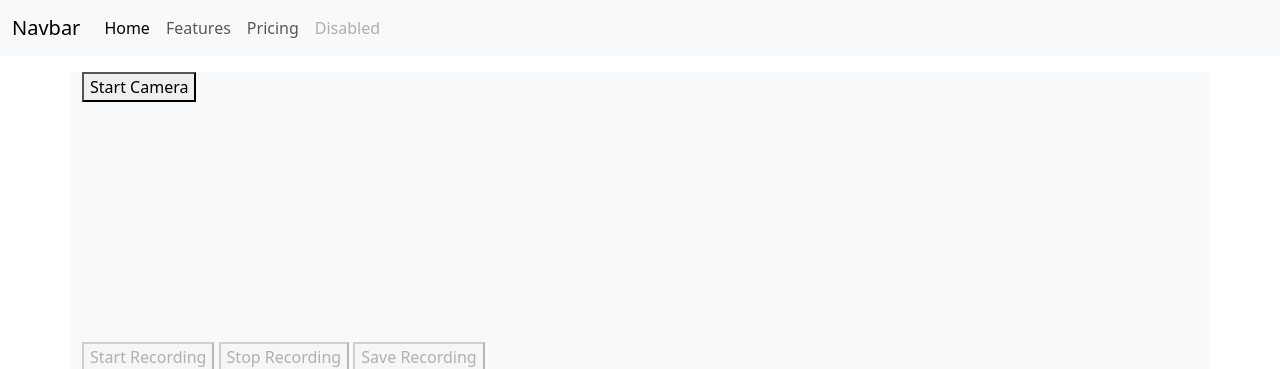
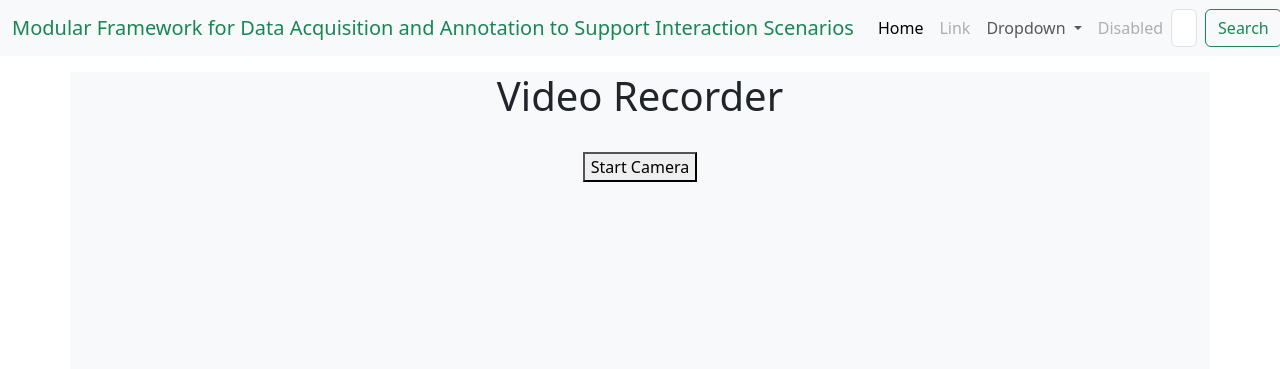
Before and after one commit to PECI2022/demo-repository, a Flask app: page / in a window 1280 px wide. Shown: the top 369 px of the page. Run offline with Flask 2, Linux system fonts and the light colour scheme.

Commit message:
some changes FE

```diff
--- a/Frontend/templates/base.html
+++ b/Frontend/templates/base.html
@@ -7,37 +7,52 @@
     <meta name="viewport" content="width=device-width, initial-scale=1.0">
     <title>{% block title %} {% endblock %}</title>
 
+    <link rel="canonical" href="https://getbootstrap.com/docs/5.0/content/reboot/">
+
     <link href="https://cdn.jsdelivr.net/npm/bootstrap@5.3.0-alpha1/dist/css/bootstrap.min.css" rel="stylesheet"
         integrity="sha384-GLhlTQ8iRABdZLl6O3oVMWSktQOp6b7In1Zl3/Jr59b6EGGoI1aFkw7cmDA6j6gD" crossorigin="anonymous">
 </head>
 
 <body>
 
-    <nav class="navbar navbar-expand-lg bg-body-tertiary">
+    <nav class="navbar navbar-expand-lg navbar-light bg-light">
         <div class="container-fluid">
-            <a class="navbar-brand" href="#">Navbar</a>
-            <button class="navbar-toggler" type="button" data-bs-toggle="collapse" data-bs-target="#navbarNav"
-                aria-controls="navbarNav" aria-expanded="false" aria-label="Toggle navigation">
+            <a class="navbar-brand" href="#" href="#" style="color: #198754;">Modular Framework for Data Acquisition and Annotation to
+Support Interaction Scenarios</a>
+            <button class="navbar-toggler" type="button" data-bs-toggle="collapse" data-bs-target="#navbarSupportedContent" aria-controls="navbarSupportedContent" aria-expanded="false" aria-label="Toggle navigation">
             <span class="navbar-toggler-icon"></span>
             </button>
-            <div class="collapse navbar-collapse" id="navbarNav">
-                <ul class="navbar-nav">
+            <div class="collapse navbar-collapse" id="navbarSupportedContent">
+            <ul class="navbar-nav me-auto mb-2 mb-lg-0">
                 <li class="nav-item">
                 <a class="nav-link active" aria-current="page" href="#">Home</a>
                 </li>
                 <li class="nav-item">
-                        <a class="nav-link" href="#">Features</a>
+                <a class="nav-link disabled" href="#">Link</a>
+                </li>
+                <li class="nav-item dropdown">
+                <a class="nav-link dropdown-toggle" href="#" id="navbarDropdown" role="button" data-bs-toggle="dropdown" aria-expanded="false">
+                    Dropdown
+                </a>
+                <ul class="dropdown-menu" aria-labelledby="navbarDropdown">
+                    <li><a class="dropdown-item" href="#">Action</a></li>
+                    <li><a class="dropdown-item" href="#">Another action</a></li>
+                    <li><hr class="dropdown-divider"></li>
+                    <li><a class="dropdown-item" href="#">Something else here</a></li>
+                </ul>
                 </li>
                 <li class="nav-item">
-                        <a class="nav-link" href="#">Pricing</a>
-                    </li>
-                    <li class="nav-item">
-                        <a class="nav-link disabled">Disabled</a>
+                <a class="nav-link disabled" href="#" tabindex="-1" aria-disabled="true">Disabled</a>
                 </li>
             </ul>
+                <form class="d-flex">
+                    <input class="form-control me-2" type="search" placeholder="Search" aria-label="Search">
+                    <button class="btn btn-outline-success" type="submit">Search</button>
+                </form>
             </div>
         </div>
         </nav>
+
 
     <div class="container-fluid">
         {% block content %} {% endblock %}
--- a/Frontend/templates/index.html
+++ b/Frontend/templates/index.html
@@ -3,15 +3,18 @@
 {% block title %} Index {% endblock %}
 
 {% block content %}
-<div class="container my-3 bg-light">
-    <button id="start-camera">Start Camera</button>
-    <video id="video" width="320" height="240" autoplay style="display: block"></video>
+<div class="container my-3 bg-light" style="text-align: center;">
+    <h1>Video Recorder</h1> <br>
+    <button id="start-camera">Start Camera</button> <br>
+    </br>
+    <video id="video" width="320" height="240" autoplay style="display: block, text-align: center; margin: 0 auto;"></video><br>
+    </br>
     <button id="start-record" disabled>Start Recording</button>
     <button id="stop-record" disabled>Stop Recording</button>
     <button id="save-video" disabled>Save Recording</button>
 
     <br>
-    <video id="loaded-video" src="" width="320" height="240" autoplay></video>
+        <video id="loaded-video" src="" width="220" height="140" autoplay></video>
     <br>
 
     <h2>Videos List <button onclick="list_videos_fetch()">Reload</button></h2>
@@ -21,4 +24,5 @@
 </div>
 
 <script src="{{ url_for('static', filename='js/index.js') }}"></script>
+
 {% endblock %}
```
Also changed, not shown: Frontend/templates/img/cv.jpeg (added), Frontend/templates/img/img1.png (added), Frontend/templates/img/img2.png (added), 1 other file. Lines whose indentation alone changed are shown as unchanged.
